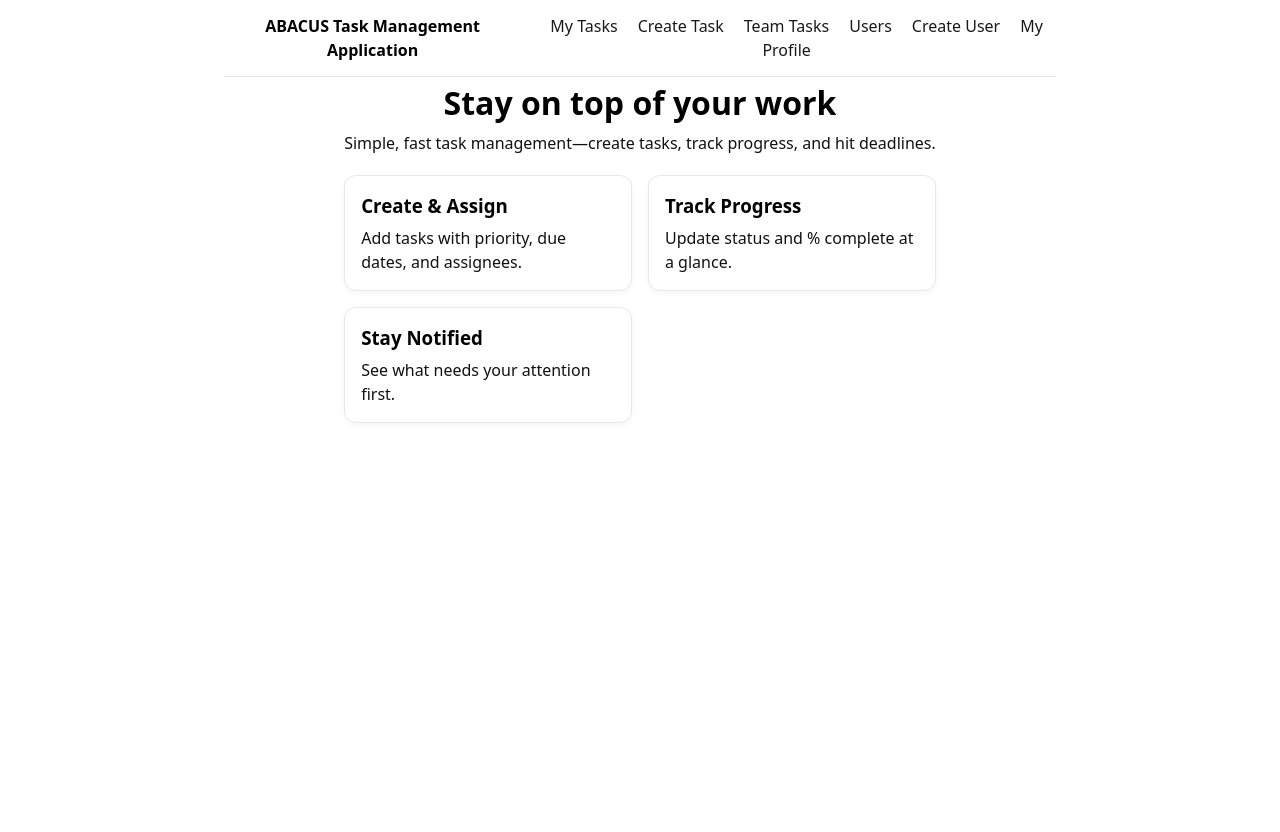
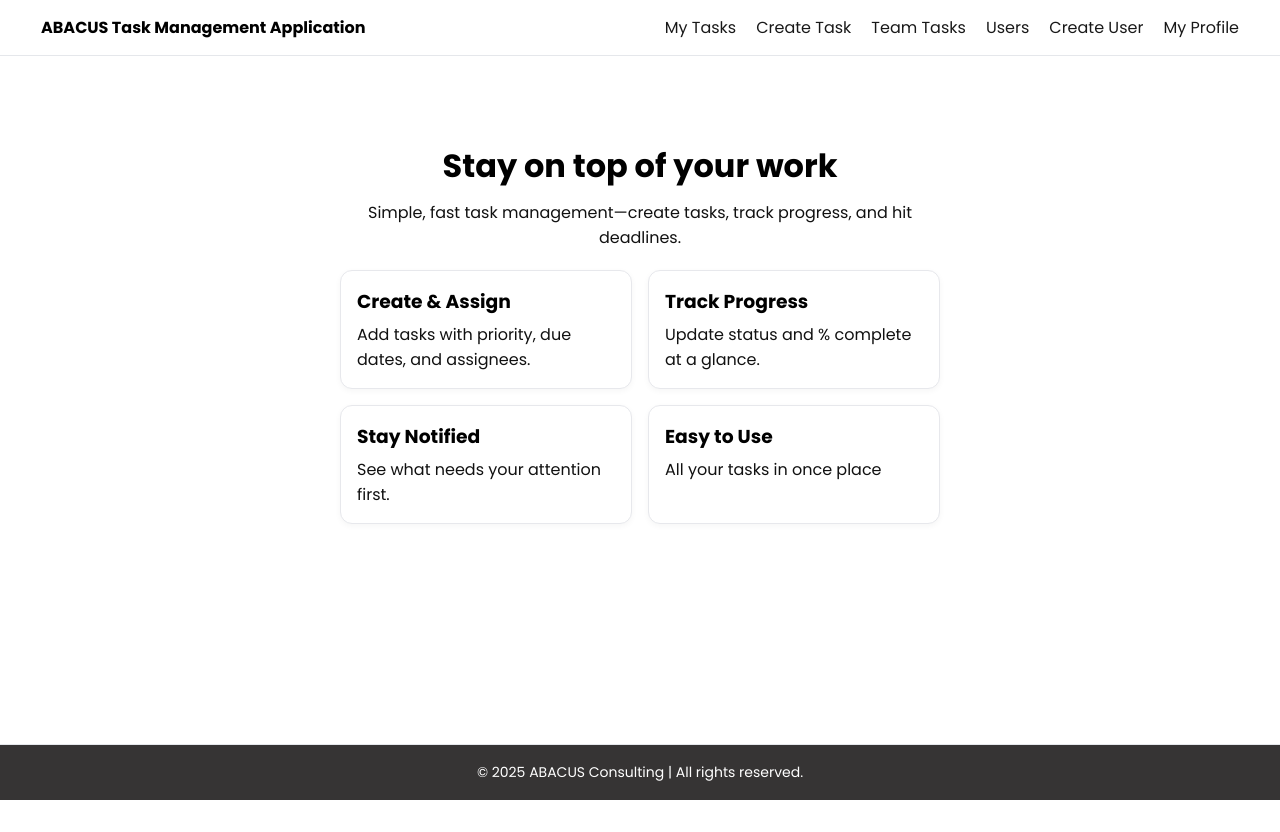
Before and after one commit to SanujaKob/Task-Management-Application-Front-End-3, a Vue app in the folder vite-project/: page / in a window 1280 px wide. After the commit the page ends 800 px from the top, so only its background shows below. Built offline with nearby package versions, Linux system fonts and the light colour scheme.

Commit message:
loading page, header, footer and home(my tasks) page basic view and others completely done

```diff
--- a/vite-project/index.html
+++ b/vite-project/index.html
@@ -1,13 +1,23 @@
 <!doctype html>
 <html lang="en">
+
 <head>
   <meta charset="UTF-8" />
   <link rel="icon" type="image/svg+xml" href="/vite.svg" />
   <meta name="viewport" content="width=device-width, initial-scale=1.0" />
   <title>Vite + Vue</title>
 </head>
+
 <body>
   <div id="app"></div>
   <script type="module" src="/src/main.js"></script>
 </body>
+
 </html>
+
+<head>
+  <!-- ...existing head tags... -->
+  <link rel="preconnect" href="https://fonts.googleapis.com">
+  <link rel="preconnect" href="https://fonts.gstatic.com" crossorigin>
+  <link href="https://fonts.googleapis.com/css2?family=Poppins:wght@300;400;500;600;700&display=swap" rel="stylesheet">
+</head>
--- /dev/null
+++ b/vite-project/src/assets/main.css
@@ -0,0 +1,14 @@
+/* src/assets/main.css */
+
+:root {
+    --font-sans: "Poppins", system-ui, -apple-system, Segoe UI, Roboto, Arial, sans-serif;
+}
+
+html,
+body {
+    font-family: var(--font-sans);
+}
+
+* {
+    box-sizing: border-box;
+}
--- a/vite-project/src/components/Footer.vue
+++ b/vite-project/src/components/Footer.vue
@@ -1,3 +1,4 @@
+<!-- Footer.vue -->
 <template>
   <footer class="footer">
     <p>© 2025 ABACUS Consulting | All rights reserved.</p>
@@ -8,13 +9,12 @@
 
 <style scoped>
 .footer {
-  margin-top: auto;        /* pushes footer to bottom */
   width: 100%;
-  padding: 16px;
+  padding: 3px;
   text-align: center;
-  background: #ffffff;
+  background: #363434;
   border-top: 1px solid #e5e7eb;
   font-size: 14px;
-  color: #000;
+  color: #ffffff;
 }
 </style>
--- a/vite-project/src/components/Header.vue
+++ b/vite-project/src/components/Header.vue
@@ -3,18 +3,18 @@
   position: sticky;
   top: 0;
   z-index: 10;
-  width: 65vw;                  /* 65% of viewport width */
+  width: 100vw;                  /* 100% of viewport width */
   background: #ffffff;
   border-bottom: 1px solid #e5e7eb;
 }
 
 .nav > .container {
   max-width: 1200px;            /* fits laptop screens nicely */
-  margin: auto;               /* centers horizontally */
+  margin: 0 auto;               /* centers horizontally */
   display: flex;
   justify-content: space-between;
   align-items: center;
-  padding: 14px 2px;
+  padding: 15px 1px;
   box-sizing: border-box;
 }
 
--- a/vite-project/src/components/HomePage.vue
+++ b/vite-project/src/components/HomePage.vue
@@ -21,6 +21,10 @@
           <h3>Stay Notified</h3>
           <p>See what needs your attention first.</p>
         </article>
+         <article class="card">
+          <h3>Easy to Use</h3>
+          <p>All your tasks in once place</p>
+        </article>
       </section>
     </main>
   </div>
@@ -32,16 +36,16 @@
 
 <style scoped>
 .page {
-  position: fixed;
-  top: 0;
-  left: 0;
-  width: 100vw;   /* full viewport width */
-  height: 100vh;  /* full viewport height */
+    /* No 100vh here */
+  width: 100%;
+  max-width: 1200px;
+  margin: 0 auto;
   background: #ffffff;
   color: #000000;
   display: flex;
   flex-direction: column;
   overflow-y: auto; /* ✅ allow scrolling if content overflows */
+    /* Allow the parent .content to control height */
 }
 
 /* Hero */
```
Also changed, not shown: vite-project/src/main.js (+4 -4 lines). Lines whose indentation alone changed are shown as unchanged.
